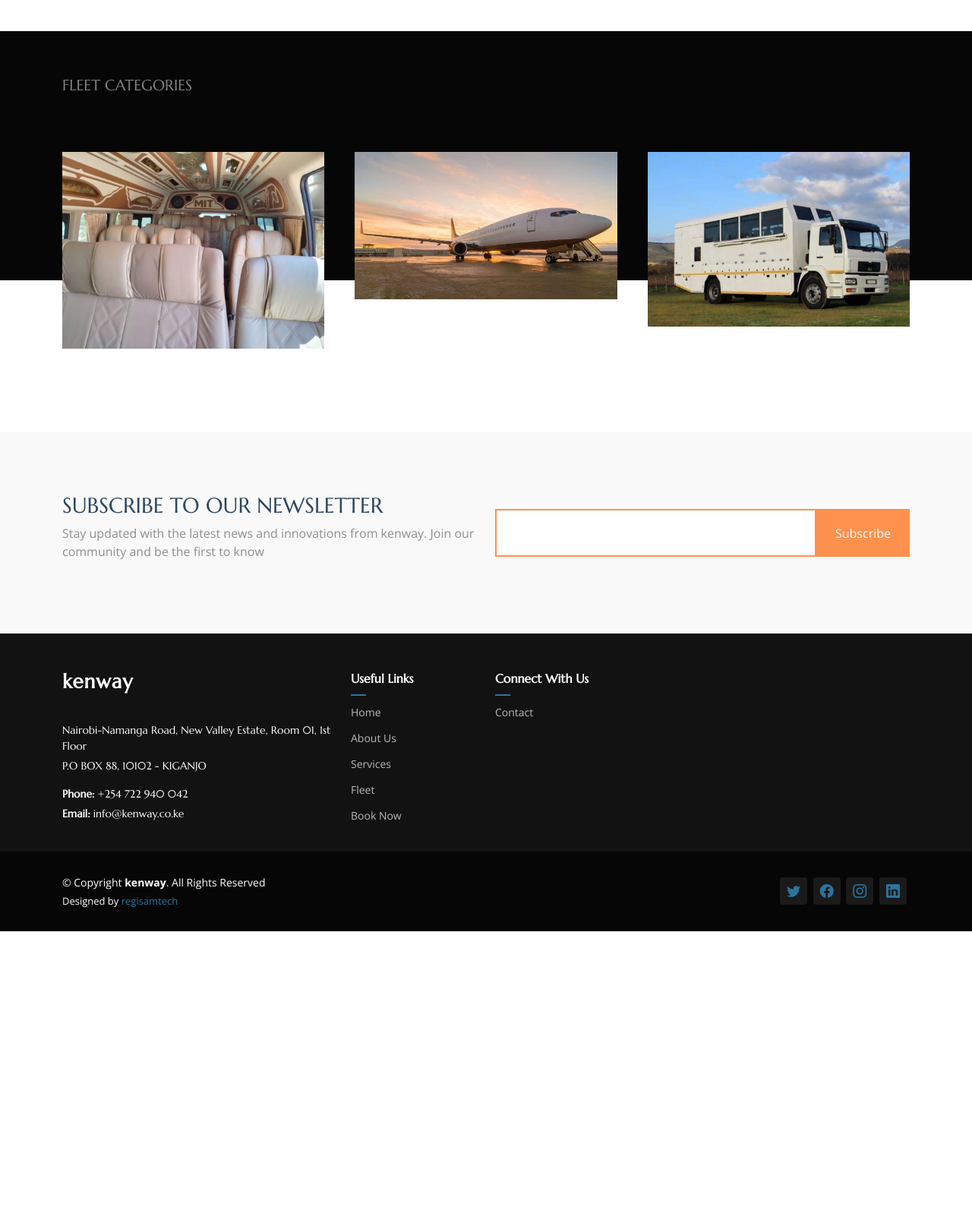
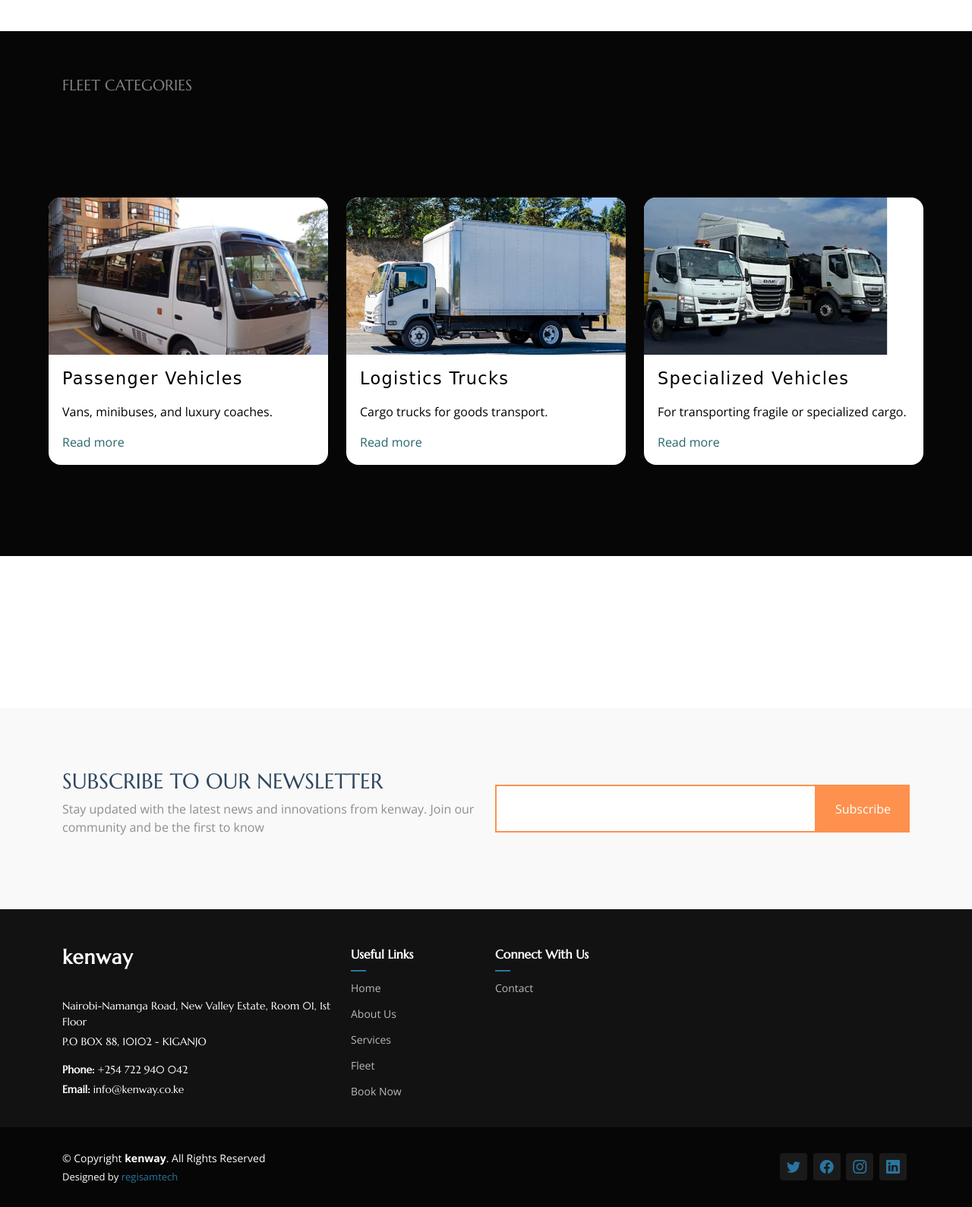
Before and after one commit to ngumikageche/kenway-op, a Flask app: page /fleet in a window 1280 px wide. Shown: the part 833-2422 px from the top of the page at 76% size. Before the commit the page ends 2059 px from the top, so only its background shows below. Run offline with Flask 3, Linux system fonts and the light colour scheme; some libraries are stand-ins or nearby versions.

Commit message:
Play your fleet cards smartly

```diff
--- a/static/css/main.css
+++ b/static/css/main.css
@@ -2265,6 +2265,152 @@ section,
 
 .tags-widget ul a span {
   padding-left: 5px;
-  color: color-mix(in srgb, var(--default-color), transparent 60%);
+  color: color-mix(in srgb, var(--default-color), transparent 40%);
   font-size: 14px;
 }
+
+/*--------------------------------------------------------------
+# fleet Section
+--------------------------------------------------------------*/
+article {
+  --img-scale: 1.001;
+  --title-color: black;
+  --link-icon-translate: -20px;
+  --link-icon-opacity: 0;
+  position: relative;
+  border-radius: 16px;
+  box-shadow: none;
+  background: #fff;
+  transform-origin: center;
+  transition: all 0.4s ease-in-out;
+  overflow: hidden;
+}
+
+article a::after {
+  position: absolute;
+  inset-block: 0;
+  inset-inline: 0;
+  cursor: pointer;
+  content: "";
+}
+
+/* basic article elements styling */
+article h2 {
+  margin: 0 0 18px 0;
+  font-family: "Bebas Neue", cursive;
+  font-size: 1.4rem;
+  letter-spacing: 0.06em;
+  color: var(--title-color);
+  transition: color 0.3s ease-out;
+}
+
+figure {
+  margin: 0;
+  padding: 0;
+  aspect-ratio: 16 / 9;
+  overflow: hidden;
+}
+
+article img {
+  max-width: 100%;
+  transform-origin: center;
+  transform: scale(var(--img-scale));
+  transition: transform 0.4s ease-in-out;
+}
+
+.article-body {
+  padding: 18px;
+}
+
+article a {
+  display: inline-flex;
+  align-items: center;
+  text-decoration: none;
+  color: #28666e;
+}
+
+article a:focus {
+  outline: 1px dotted #28666e;
+}
+
+article a .icon {
+  min-width: 24px;
+  width: 24px;
+  height: 24px;
+  margin-left: 5px;
+  transform: translateX(var(--link-icon-translate));
+  opacity: var(--link-icon-opacity);
+  transition: all 0.3s;
+}
+
+/* using the has() relational pseudo selector to update our custom properties */
+article:has(:hover, :focus) {
+  --img-scale: 1.1;
+  --title-color: #28666e;
+  --link-icon-translate: 0;
+  --link-icon-opacity: 1;
+  box-shadow: rgba(0, 0, 0, 0.16) 0px 10px 36px 0px, rgba(0, 0, 0, 0.06) 0px 0px 0px 1px;
+}
+
+.article-body p {
+  display: flex;
+  color: black !important;
+}
+
+/************************
+Generic layout (demo looks)
+**************************/
+
+.articles {
+  display: grid;
+  max-width: 1200px;
+  margin-inline: auto;
+  padding-inline: 24px;
+  grid-template-columns: repeat(auto-fill, minmax(320px, 1fr));
+  gap: 24px;
+}
+
+@media screen and (max-width: 960px) {
+  article {
+    container: card/inline-size;
+  }
+
+  .article-body p {
+    display: flex;
+    color: black !important;
+  }
+}
+
+@container card (min-width: 380px) {
+  .article-wrapper {
+    display: grid;
+    grid-template-columns: 100px 1fr;
+    gap: 16px;
+  }
+
+  .article-body {
+    padding-left: 0;
+  }
+
+  figure {
+    width: 100%;
+    height: 100%;
+    overflow: hidden;
+  }
+
+  figure img {
+    height: 100%;
+    aspect-ratio: 1;
+    object-fit: cover;
+  }
+}
+
+.sr-only:not(:focus):not(:active) {
+  clip: rect(0 0 0 0);
+  clip-path: inset(50%);
+  height: 1px;
+  overflow: hidden;
+  position: absolute;
+  white-space: nowrap;
+  width: 1px;
+}
--- a/templates/contact.html
+++ b/templates/contact.html
@@ -21,8 +21,8 @@
     <section id="contact" class="contact section">
 
       <div class="mb-5">
-        <iframe style="width: 100%; height: 400px;" src="" frameborder="0" allowfullscreen=""></iframe>
-      </div><!-- End Google Maps -->
+        <iframe style="width: 100%; height: 400px;" src="https://www.google.com/maps/embed?pb=!1m18!1m12!1m3!1d7976.902447085268!2d36.951929677709956!3d-1.4999372999999947!2m3!1f0!2f0!3f0!3m2!1i1024!2i768!4f13.1!3m3!1m2!1s0x182f9f80b8b607a9%3A0xc8719574a73ac76b!2sUpper%20Valley%20Estate%2C%20Kitengela%2C%20Namanga%20Road!5e0!3m2!1sen!2ske!4v1731489726058!5m2!1sen!2ske" frameborder="0" allowfullscreen=""></iframe>
+      </div>
 
       <div class="container" data-aos="fade">
 
--- a/templates/fleet.html
+++ b/templates/fleet.html
@@ -1,6 +1,9 @@
 {% extends 'base.html' %}
 {% block title %}kenway{% endblock %}
 {% block content %}
+<style>
+
+</style>
 
 <main class="main">
 
@@ -30,7 +33,9 @@
         <div class="col-lg-5 order-lg-1" data-aos="fade-up" data-aos-delay="100">
           <h2 class="content-title mb-4">Our Fleet</h2>
           <p class="mb-4">
-              At Kenway Operations, we take pride in maintaining a diverse and reliable fleet of vehicles, from luxury vans and buses to trucks for logistics. All vehicles are equipped with modern amenities to ensure comfort, safety, and efficiency.
+            At Kenway Operations, we take pride in maintaining a diverse and reliable fleet of vehicles, from luxury
+            vans and buses to trucks for logistics. All vehicles are equipped with modern amenities to ensure comfort,
+            safety, and efficiency.
           </p>
 
 
@@ -40,92 +45,80 @@
       </div>
     </div>
   </section><!-- /About 3 Section -->
-     <!-- Services 2 Section -->
+  <!--Fleet 2 Section -->
   <section id="services-2" class="services-2 section dark-background">
     <!-- Section Title -->
     <div class="container section-title" data-aos="fade-up">
       <h2>Fleet Categories</h2>
-        <p></p>
     </div><!-- End Section Title -->
-
-      <div class="services-carousel-wrap">
-        <div class="container">
-          <div class="swiper init-swiper">
-            <script type="application/json" class="swiper-config">
-              {
-                "loop": true,
-                "speed": 600,
-                "autoplay": {
-                  "delay": 5000
-                },
-                "slidesPerView": "auto",
-                "pagination": {
-                  "el": ".swiper-pagination",
-                  "type": "bullets",
-                  "clickable": true
-                },
-                "navigation": {
-                  "nextEl": ".js-custom-next",
-                  "prevEl": ".js-custom-prev"
-                },
-                "breakpoints": {
-                  "320": {
-                    "slidesPerView": 1,
-                    "spaceBetween": 40
-                  },
-                  "1200": {
-                    "slidesPerView": 3,
-                    "spaceBetween": 40
-                  }
-                }
-              }
-            </script>
-            <button class="navigation-prev js-custom-prev">
-              <i class="bi bi-arrow-left-short"></i>
-            </button>
-            <button class="navigation-next js-custom-next">
-              <i class="bi bi-arrow-right-short"></i>
-            </button>
-            <div class="swiper-wrapper">
-              <div class="swiper-slide">
-                <div class="service-item">
-                  <div class="service-item-contents">
-                    <a href="#">
-                      <span class="service-item-category">Passenger Vehicles</span>
-                      <h2 class="service-item-title">Vans, minibuses, and luxury coaches.</h2>
+    <section class="articles">
+      <article>
+        <div class="article-wrapper">
+          <figure>
+            <img src="static/img/img_sq_5.jpg" alt="Passenger Vehicles" />
+          </figure>
+          <div class="article-body">
+            <h2>Passenger Vehicles</h2>
+            <p>
+              Vans, minibuses, and luxury coaches.
+            </p>
+            <a href="#" class="read-more">
+              Read more <span class="sr-only">about this is some title</span>
+              <svg xmlns="http://www.w3.org/2000/svg" class="icon" viewBox="0 0 20 20" fill="currentColor">
+                <path fill-rule="evenodd"
+                  d="M12.293 5.293a1 1 0 011.414 0l4 4a1 1 0 010 1.414l-4 4a1 1 0 01-1.414-1.414L14.586 11H3a1 1 0 110-2h11.586l-2.293-2.293a1 1 0 010-1.414z"
+                  clip-rule="evenodd" />
+              </svg>
             </a>
           </div>
-                  <img src="static/img/img_sq_1.jpg" alt="Image" class="img-fluid">
+        </div>
+      </article>
+      <article>
+
+        <div class="article-wrapper">
+          <figure>
+            <img src="static/img/fleet/small-straight-trucks-1.png" alt="" />
+          </figure>
+          <div class="article-body">
+            <h2>Logistics Trucks</h2>
+            <p>
+              Cargo trucks for goods transport.
+            </p>
+            <a href="#" class="read-more">
+              Read more <span class="sr-only">about this is some title</span>
+              <svg xmlns="http://www.w3.org/2000/svg" class="icon" viewBox="0 0 20 20" fill="currentColor">
+                <path fill-rule="evenodd"
+                  d="M12.293 5.293a1 1 0 011.414 0l4 4a1 1 0 010 1.414l-4 4a1 1 0 01-1.414-1.414L14.586 11H3a1 1 0 110-2h11.586l-2.293-2.293a1 1 0 010-1.414z"
+                  clip-rule="evenodd" />
+              </svg>
+            </a>
           </div>
         </div>
-              <div class="swiper-slide">
-                <div class="service-item">
-                  <div class="service-item-contents">
-                    <a href="#">
-                      <span class="service-item-category">Logistics Trucks</span>
-                      <h2 class="service-item-title">Cargo trucks for goods transport.</h2>
+      </article>
+      <article>
+
+        <div class="article-wrapper">
+          <figure>
+            <img src="static/img/fleet/gloucester-super-centre-pr-image.png" alt="" />
+          </figure>
+          <div class="article-body">
+            <h2>Specialized Vehicles</h2>
+            <p>
+              For transporting fragile or specialized cargo.</p>
+            <a href="#" class="read-more">
+              Read more <span class="sr-only">about this is some title</span>
+              <svg xmlns="http://www.w3.org/2000/svg" class="icon" viewBox="0 0 20 20" fill="currentColor">
+                <path fill-rule="evenodd"
+                  d="M12.293 5.293a1 1 0 011.414 0l4 4a1 1 0 010 1.414l-4 4a1 1 0 01-1.414-1.414L14.586 11H3a1 1 0 110-2h11.586l-2.293-2.293a1 1 0 010-1.414z"
+                  clip-rule="evenodd" />
+              </svg>
             </a>
           </div>
-                  <img src="static/img/hero_2.jpg" alt="Image" class="img-fluid">
         </div>
-              </div>
-              <div class="swiper-slide">
-                <div class="service-item">
-                  <div class="service-item-contents">
-                    <a href="#">
-                      <span class="service-item-category">Specialized Vehicles</span>
-                      <h2 class="service-item-title">For transporting fragile or specialized cargo.</h2>
-                    </a>
-                  </div>
-                  <img src="static/img/img_sq_6.jpg" alt="Image" class="img-fluid">
-                </div>
-              </div>
-            </div>
-            <div class="swiper-pagination"></div>
-          </div>
-        </div>
-      </div>
-    </section><!-- /Services 2 Section -->
+      </article>
+    </section>
+  </section><!-- /FLeet Section -->
+
 
 </main>
 
```
Also changed, not shown: other parts of static/css/main.css (+12 -12 lines), templates/index.html (+5 -5 lines), static/img/carousel/1706622601419.jpg (added), static/img/carousel/corporate-van.jpg (added), static/img/fleet/gloucester-super-centre-pr-image.png (added), static/img/fleet/small-straight-trucks-1.png (added), 4 other files. Lines whose indentation alone changed are shown as unchanged.
